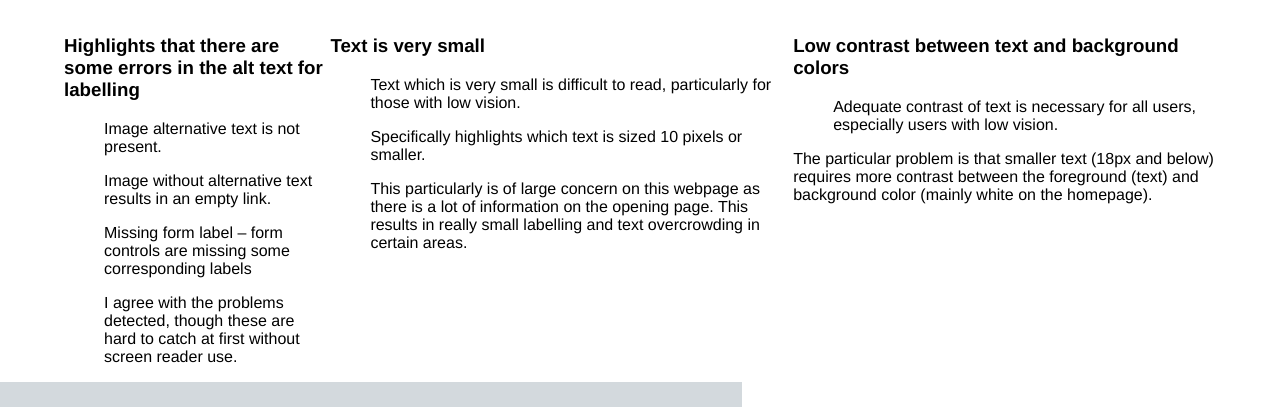
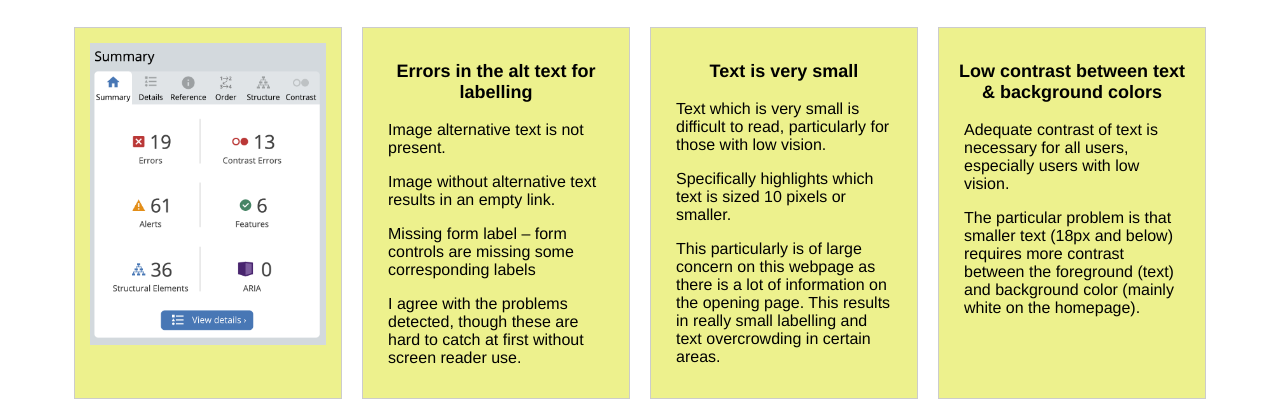
Before and after one commit to naemi22/hw4-responsive-redesign, a plain HTML site: page index.html in a window 1280 px wide. Shown: the part 1475-1882 px from the top of the page. Drawn offline with Linux system fonts and the light colour scheme.

Commit message:
minor changes

```diff
--- a/index.html
+++ b/index.html
@@ -150,7 +150,10 @@
       <h2>WebAIM WAVE Accessibility Evaluation</h2>
       <div class="issues-container">
         <div class="waive-box">
-          <h3>Highlights that there are some errors in the alt text for labelling</h3>
+          <img id="webAIM-WAVE-screenshot" alt="Screenshot of WebAIM WAVE accessibility test" src="./assets/WEB_results.png"/>
+        </div>
+        <div class="waive-box">
+          <h3>Errors in the alt text for labelling</h3>
           <p>
             <ul>
               Image alternative text is not present.
@@ -182,18 +185,17 @@
           </p>
         </div>
         <div class="waive-box">
-          <h3>Low contrast between text and background colors</h3>
+          <h3>Low contrast between text & background colors</h3>
           <p>
             <ul>
               Adequate contrast of text is necessary for all users, especially users with low vision.
             </ul>
-            The particular problem is that smaller text (18px and below) requires more contrast between the foreground (text)
-            and background color (mainly white on the homepage).
+            <ul>
+              The particular problem is that smaller text (18px and below) requires more contrast between the foreground (text)
+              and background color (mainly white on the homepage).
+            </ul>
           </p>
         </div>
-      </div>
-      <div class="waive-box">
-        <img id="webAIM-WAVE-screenshot" alt="Screenshot of WebAIM WAVE accessibility test" src="./assets/WEB_results.png"/>
       </div>
     </div>
 
@@ -206,7 +208,7 @@
     <!-- Figma Redesign Mockups -->
     <div id="figma-designs-container">
       <h2>Figma High Fidelity Mockups</h2>
-      <a href="https://www.figma.com/design/N0H3mAeshd2uBbcxY19lYk/CS1300-HW4?node-id=0-1&t=O1y9O1YuJhB02DPq-1">Complete Figma MockUp with Annotations For Deployment</a>
+      <a id="figma-design-link" href="https://www.figma.com/design/N0H3mAeshd2uBbcxY19lYk/CS1300-HW4?node-id=0-1&t=O1y9O1YuJhB02DPq-1">Complete Figma MockUp with Annotations For Deployment</a>
       <div id="existing-website-photos-container">
         <div class="photo-box">
           <figure>
--- a/styles.css
+++ b/styles.css
@@ -116,9 +116,42 @@ body {
   padding-left: 0;
 }
 
+.waive-box {
+  flex: 0 0 calc(25% - 20px); /* Four boxes per row with some margin */
+  background-color: #edf18d;
+  border: 1px solid #ccc;
+  margin: 10px;
+  box-sizing: border-box;
+  padding: 15px;
+  aspect-ratio: 1 / 1; /* Maintain square shape; adjust if needed */
+}
+
+.waive-box h3 {
+  text-align: center;
+  font-size: 18px;
+}
+
+.waive-box ul {
+  list-style-type: disc;
+  margin-right: 10px;
+  margin-left: 10px;
+  padding-left: 0;
+}
+
+.waive-box img {
+  width: 100%;
+  height: auto;
+  display: block;
+  text-align: center;
+}
+
 #visual-design-style-guide {
   width: 82%;
   border: 3px solid #0047AB;
   display: block; /* Ensures proper block-level sizing */
   margin: 0 auto; /* Centers the image */
 }
+
+.figma-design-link {
+  font-size: 40px;
+}
```
